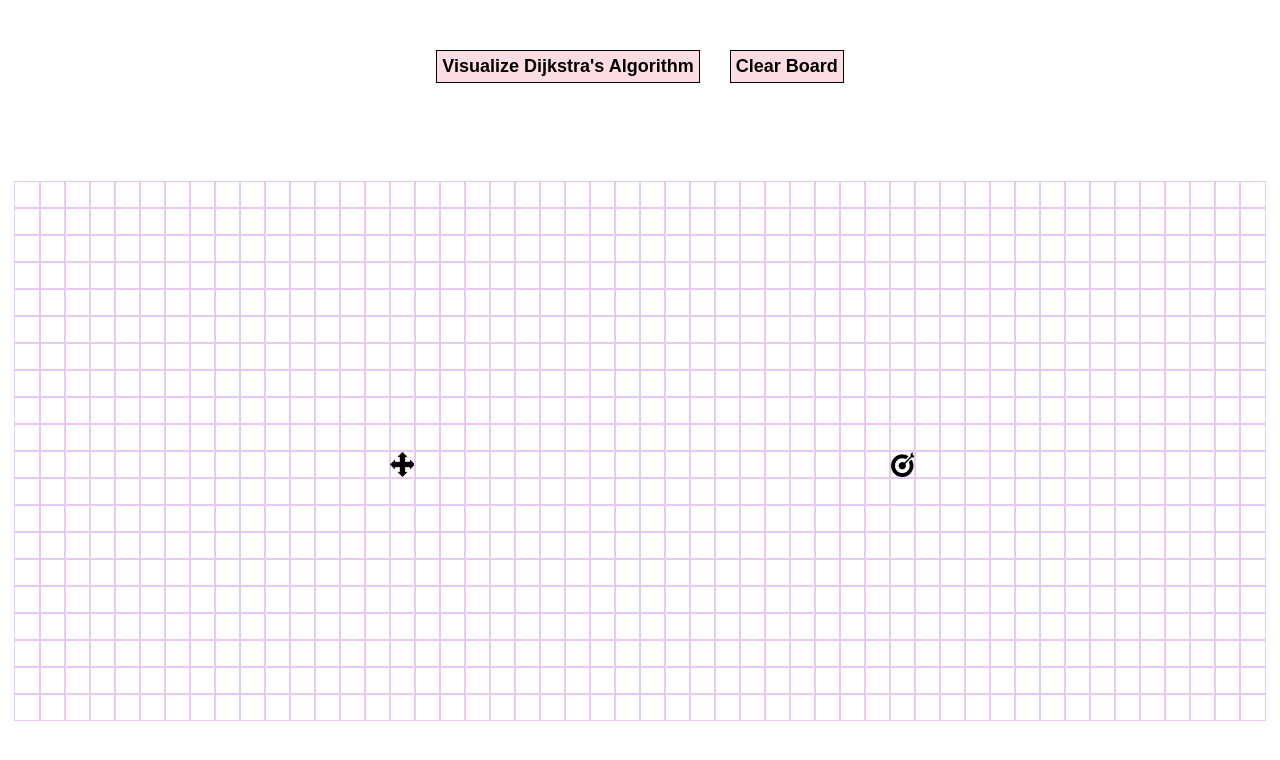
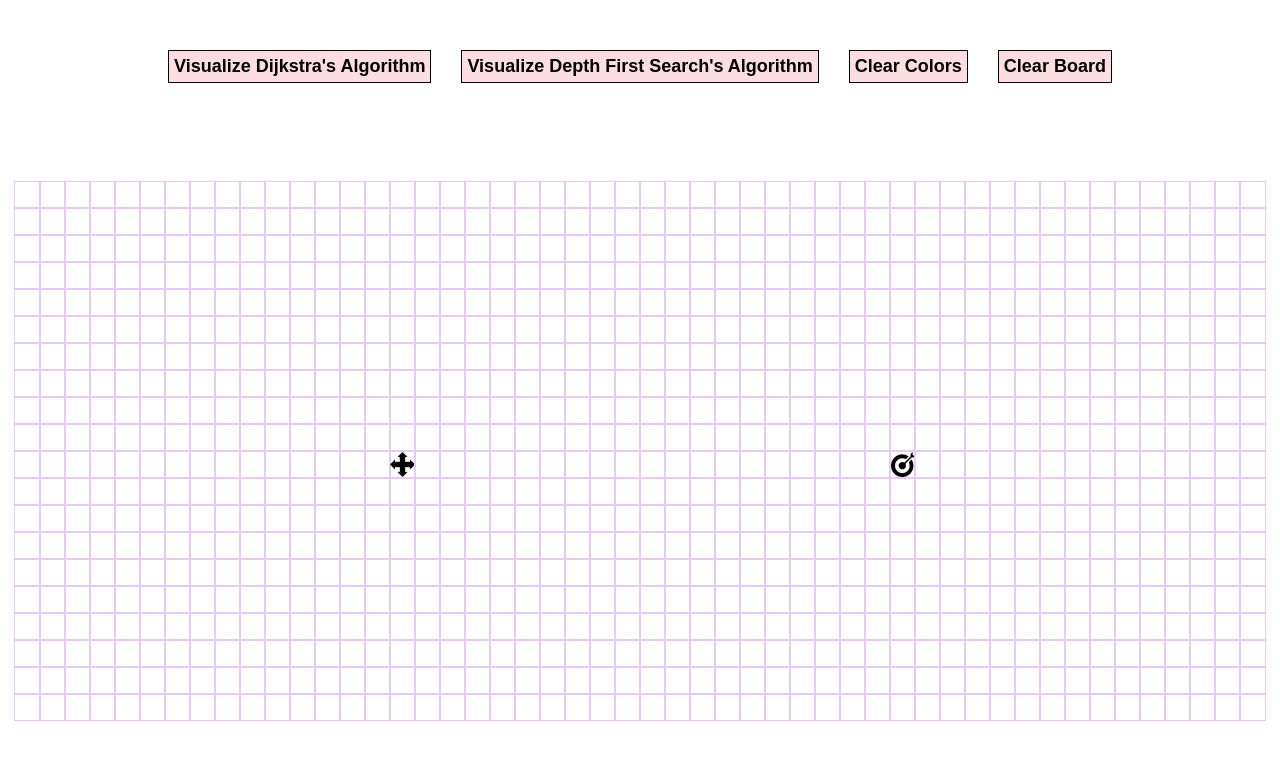
Before and after one commit to Quinn-Barber/pathfinding-visualizer, a React (Create React App) app: page / in a window 1280 px wide. Shown: the top 760 px of the page. Built offline with nearby package versions, Linux system fonts and the light colour scheme.

Commit message:
Added DFS and new Buttons
Clear Board button clears everything on the board, whilst clear colors button just clears the obvious colors.

```diff
--- a/src/PathfindingVisualizer/PathfindingVisualizer.jsx
+++ b/src/PathfindingVisualizer/PathfindingVisualizer.jsx
@@ -1,6 +1,7 @@
 import React, {Component} from 'react';
 import Node from './Node/Node';
 import {dijkstra, getNodesInShortestPathOrder} from '../algorithms/dijkstra';
+import {dfs} from '../algorithms/dfs';
 import './PathfindingVisualizer.css';
 
 const START_NODE_ROW = 10;
@@ -57,6 +58,22 @@ export default class PathfindingVisualizer extends Component {
     }
   }
 
+  animateDFS(visitedNodesInOrder, nodesInShortestPathOrder) {
+    for (let i = 0; i <= visitedNodesInOrder.length; i++) {
+      if (i === visitedNodesInOrder.length) {
+        setTimeout(() => {
+          this.animateShortestPath(nodesInShortestPathOrder);
+        }, 10 * i);
+        return;
+      }
+      setTimeout(() => {
+        const node = visitedNodesInOrder[i];
+        document.getElementById(`node-${node.row}-${node.col}`).className =
+          'node node-visited';
+      }, 10 * i);
+    }
+  }
+
   animateShortestPath(nodesInShortestPathOrder) {
     for (let i = 0; i < nodesInShortestPathOrder.length; i++) {
       setTimeout(() => {
@@ -82,20 +99,63 @@ export default class PathfindingVisualizer extends Component {
     this.animateDijkstra(visitedNodesInOrder, nodesInShortestPathOrder);
   }
 
+  visualizeDFS() {
+    this.disableButtons();
+    this.setState({animating: true});
+    const {grid} = this.state;
+    const startNode = grid[START_NODE_ROW][START_NODE_COL];
+    const finishNode = grid[FINISH_NODE_ROW][FINISH_NODE_COL];
+    const visitedNodesInOrder = dfs(grid, startNode, finishNode);
+    const nodesInShortestPathOrder = getNodesInShortestPathOrder(finishNode);
+    this.animateDFS(visitedNodesInOrder, nodesInShortestPathOrder);
+  }
+
   disableButtons(){
-    var clearBtn = document.getElementById('clear');
+    var clearBoardBtn = document.getElementById('clearBoard');
+    var clearColorBtn = document.getElementById('clearColors');
     var dijkstraBtn = document.getElementById('dijkstra');
+    var dfsBtn = document.getElementById('dfs');
 
-    clearBtn.disabled = true;
+
+    dfsBtn.disabled = true;
+    clearBoardBtn.disabled = true;
+    clearColorBtn.disabled = true;
     dijkstraBtn.disabled = true;
   }
 
   enableButtons(){
-    var clearBtn = document.getElementById('clear');
+    var clearBoardBtn = document.getElementById('clearBoard');
+    var clearColorBtn = document.getElementById('clearColors');
     var dijkstraBtn = document.getElementById('dijkstra');
+    var dfsBtn = document.getElementById('dfs');
 
-    clearBtn.disabled = false;
+    dfsBtn.disabled = false;
+    clearBoardBtn.disabled = false;
+    clearColorBtn.disabled = false;
     dijkstraBtn.disabled = false;
+  }
+
+  clearColors(){
+    const newGrid = this.state.grid;
+    for(let i = 0; i < newGrid.length; i++){
+      for(let j = 0; j < newGrid[i].length; j++){
+        newGrid[i][j].previousNode = null;
+        newGrid[i][j].distance = Infinity;
+        newGrid[i][j].isVisited = false;
+        document.getElementById(`node-${i}-${j}`).className = 'node ';
+        if(this.state.grid[i][j].isWall === true){
+          document.getElementById(`node-${i}-${j}`).className = 'node node-wall';
+        }
+        if(i === START_NODE_ROW && j === START_NODE_COL){
+          document.getElementById(`node-${i}-${j}`).className = 'node node-start';
+        }
+        if(i === FINISH_NODE_ROW && j === FINISH_NODE_COL){
+          document.getElementById(`node-${i}-${j}`).className = 'node node-finish';
+        }
+      }
+    }
+    this.setState({grid: newGrid});
+
   }
 
   clearBoard(){
@@ -131,9 +191,15 @@ export default class PathfindingVisualizer extends Component {
       <button id = "dijkstra" onClick={() => this.visualizeDijkstra()}>
             Visualize Dijkstra's Algorithm
         </button>
-      <button id = "clear" onClick={() => this.clearBoard()}>
+        <button id = "dfs" onClick={() => this.visualizeDFS()}>
+            Visualize Depth First Search's Algorithm
+        </button>
+      <button id = "clearColors" onClick={() => this.clearColors()}>
+            Clear Colors
+        </button>
+      <button id = "clearBoard" onClick={() => this.clearBoard()}>
             Clear Board
-        </button>
+      </button>
         {grid.map((row, rowIdx) => {
           return (
             <div key={rowIdx}>
```
Also changed, not shown: src/PathfindingVisualizer/PathfindingVisualizer.css (line endings or trailing spaces).
